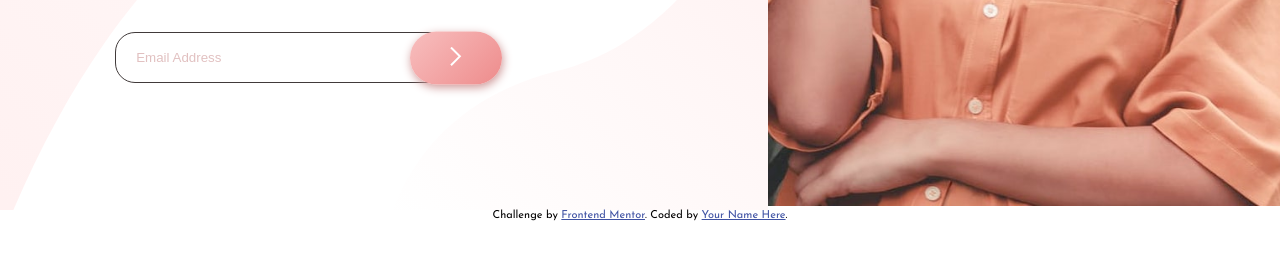
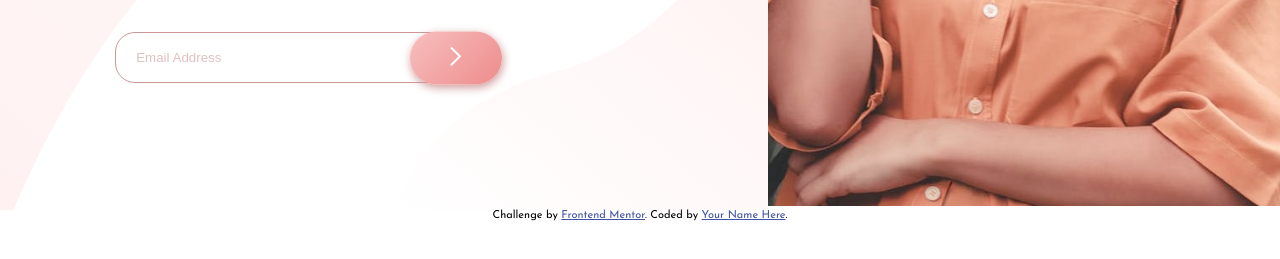
Before and after one commit to mohamedshaheen26/Base-Apparel-coming-soon-page, a plain HTML site: page index.html in a window 1280 px wide. Shown: the part 465-724 px from the top of the page. Drawn offline with Linux system fonts and the light colour scheme.

Commit message:
Update style.css

```diff
--- a/css/style.css
+++ b/css/style.css
@@ -75,7 +75,7 @@ main .left .content form .email {
   padding: 17px 20px;
   width: 100%;
   border-radius: 20px;
-  border: 1px solid hsl(0, 6%, 24%);
+  border: 1px solid hsl(0, 36%, 70%);
   background: transparent;
 }
 
```
